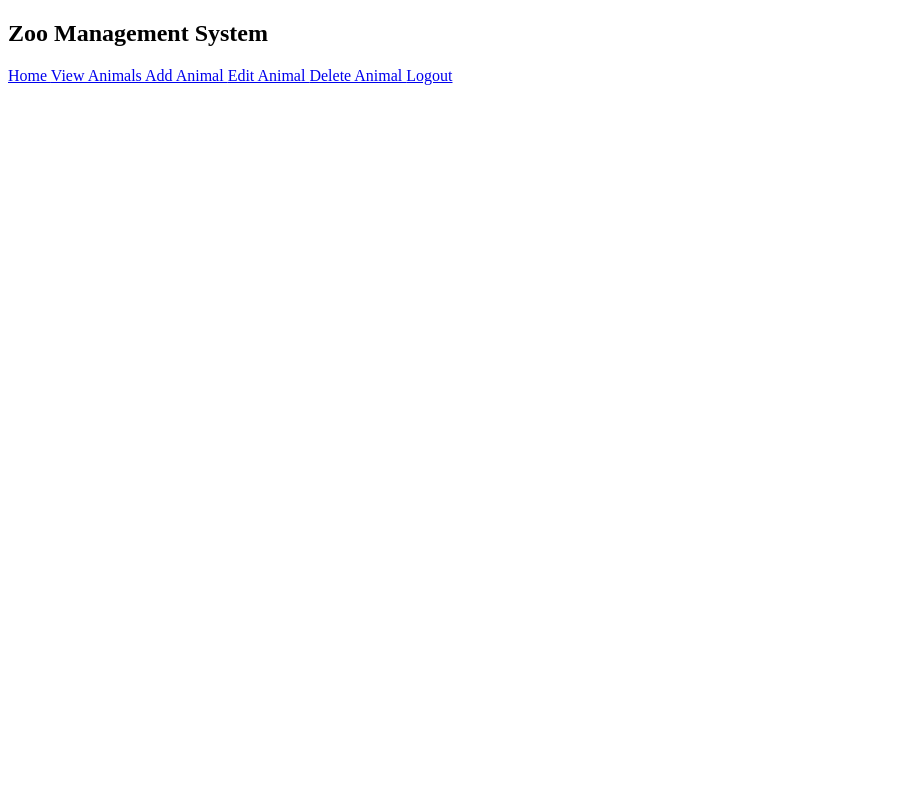
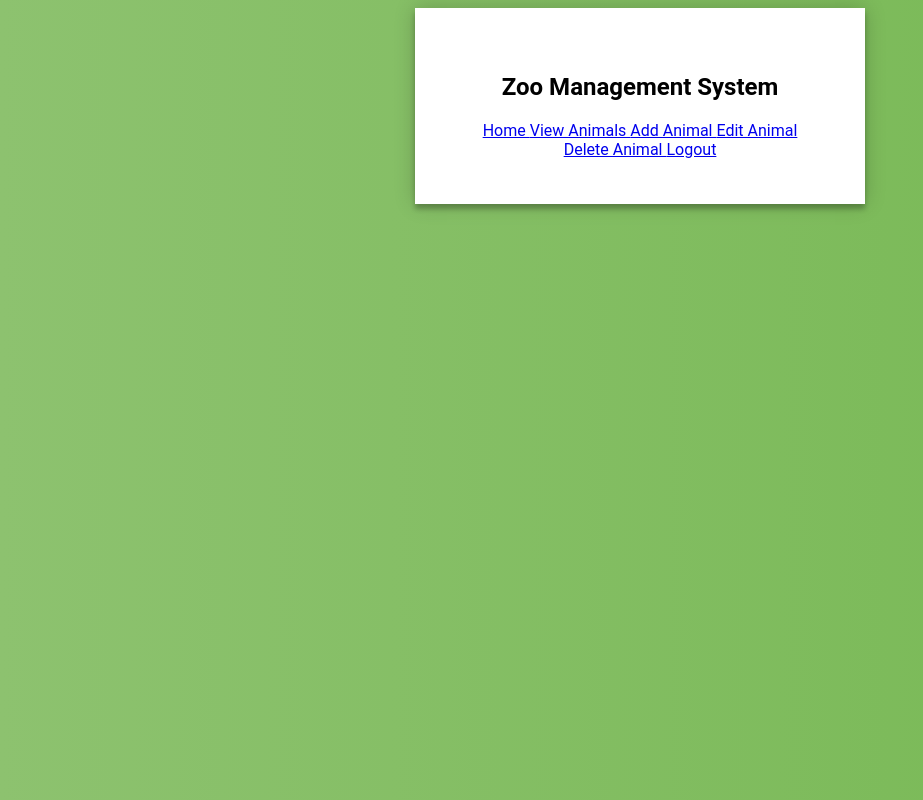
Before and after one commit to myamout/ZooBackup, a React app: page / in a window 1280 px wide. Shown: the whole page, without its empty margins (0-923 px from the left). Built offline with nearby package versions, Linux system fonts and the light colour scheme; the HTML template or start-up script is replaced by a standard one.

Commit message:
styled login page -- also changed redirect for checkAuth in server.js

```diff
--- a/server.js
+++ b/server.js
@@ -35,7 +35,8 @@ let userPermissions;
 // user page where all of our functionality is
 function checkAuth(req, res, next) {
     if (req.url === '/user' && (!req.session || !req.session.authenticated)) {
-        res.send('unauthorized please sign in', {status: 403});
+        // res.send('unauthorized please sign in', {status: 403});
+        res.redirect('/login'); // redirect to login instead of diplaying error
         return;
     }
     next();
--- a/src/components/header.jsx
+++ b/src/components/header.jsx
@@ -6,7 +6,7 @@ import { Link } from 'react-router-dom';
 export const Header = () => (
     <div>
         <header>
-            <div className="nav">
+            <div className="nav testContainer">
                 <h2 className="nav-logo"> Zoo Management System </h2>
                 <a className="nav-item"> <Link to='/user'> Home </Link> </a>
                 <a className="nav-item"> <Link to='/viewAnimals'> View Animals </Link> </a>
--- a/src/scss/styles.scss
+++ b/src/scss/styles.scss
@@ -1 +1,24 @@
 // @import url('../node_modules/searchkit/theming/theme.css');
+
+.testContainer{
+  position: relative;
+  z-index: 1;
+  background: #FFFFFF;
+  max-width: 360px;
+  margin: 0 auto 100px;
+  padding: 45px;
+  text-align: center;
+  box-shadow: 0 0 20px 0 rgba(0, 0, 0, 0.2), 0 5px 5px 0 rgba(0, 0, 0, 0.24);
+}
+
+body {
+  background: #76b852;
+  /* fallback for old browsers */
+  background: -webkit-linear-gradient(right, #76b852, #8DC26F);
+  background: -moz-linear-gradient(right, #76b852, #8DC26F);
+  background: -o-linear-gradient(right, #76b852, #8DC26F);
+  background: linear-gradient(to left, #76b852, #8DC26F);
+  font-family: "Roboto", sans-serif;
+  -webkit-font-smoothing: antialiased;
+  -moz-osx-font-smoothing: grayscale;
+}
```
Also changed, not shown: 2 other files (tests, documents, lock files or other folders).
